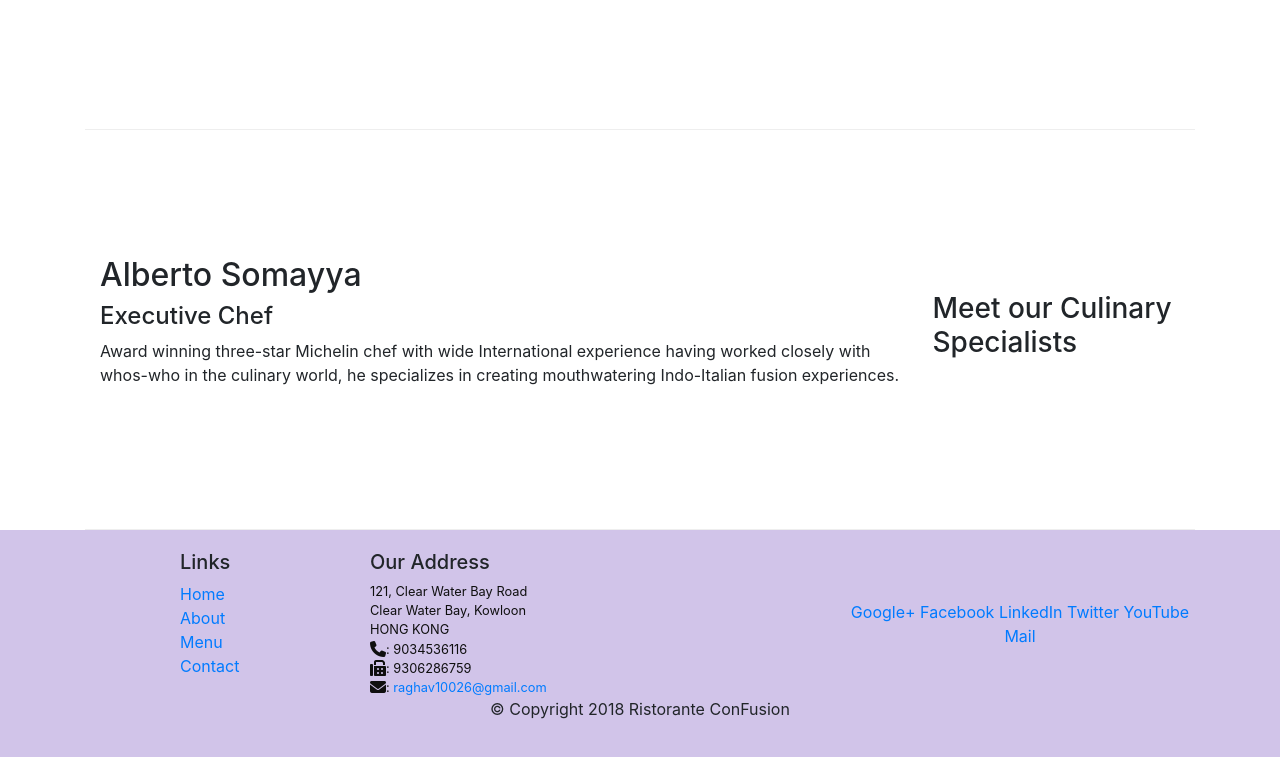
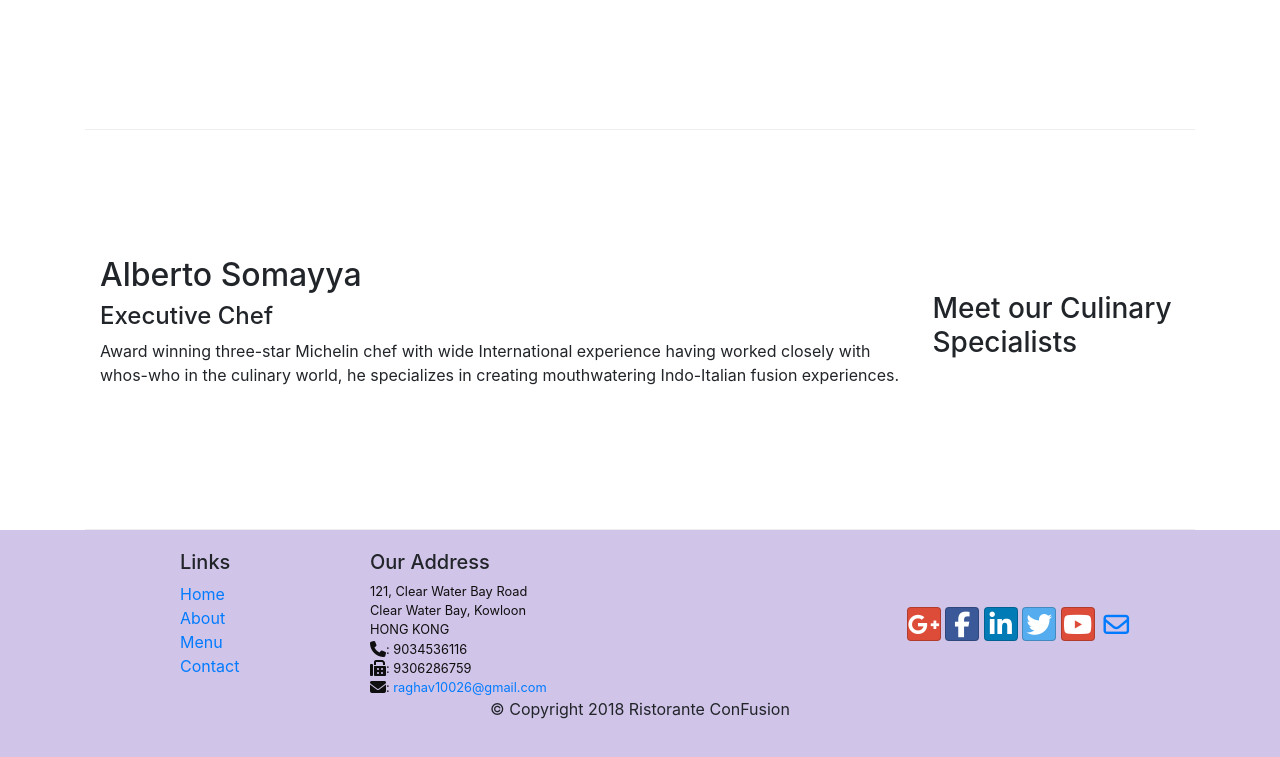
Before and after one commit to Raghav10026/Bootstrap-Course-1, a website: page index.html in a window 1280 px wide. Shown: the part 1004-1761 px from the top of the page. Drawn offline with nearby package versions, Linux system fonts and the light colour scheme.

Commit message:
Update: Social Media Icons

```diff
--- a/index.html
+++ b/index.html
@@ -111,13 +111,14 @@
                 </div>
                 <div class="col-12 col-sm-4 align-self-center">
                     <div class="text-center">
-                        <a href="http://google.com/+">Google+</a>
-                        <a href="http://www.facebook.com/profile.php?id=">Facebook</a>
-                        <a href="http://www.linkedin.com/in/">LinkedIn</a>
-                        <a href="http://twitter.com/">Twitter</a>
-                        <a href="http://youtube.com/">YouTube</a>
-                        <a href="mailto:">Mail</a>
+                        <a class="btn btn-social-icon btn-google" href="http://google.com/+"><i class="fa fa-google-plus"></i></a>
+                        <a class="btn btn-social-icon btn-facebook" href="http://www.facebook.com/profile.php?id="><i class="fa fa-facebook"></i></a>
+                        <a class="btn btn-social-icon btn-linkedin" href="http://www.linkedin.com/in/"><i class="fa fa-linkedin"></i></a>
+                        <a class="btn btn-social-icon btn-twitter" href="http://twitter.com/"><i class="fa fa-twitter"></i></a>
+                        <a class="btn btn-social-icon btn-google" href="http://youtube.com/"><i class="fa fa-youtube"></i></a>
+                        <a class="btn btn-social-icon" href="mailto:"><i class="fa fa-envelope-o"></i></a>
                     </div>
+
                 </div>
             </div>
             <div class="row justify-content-center">
```
